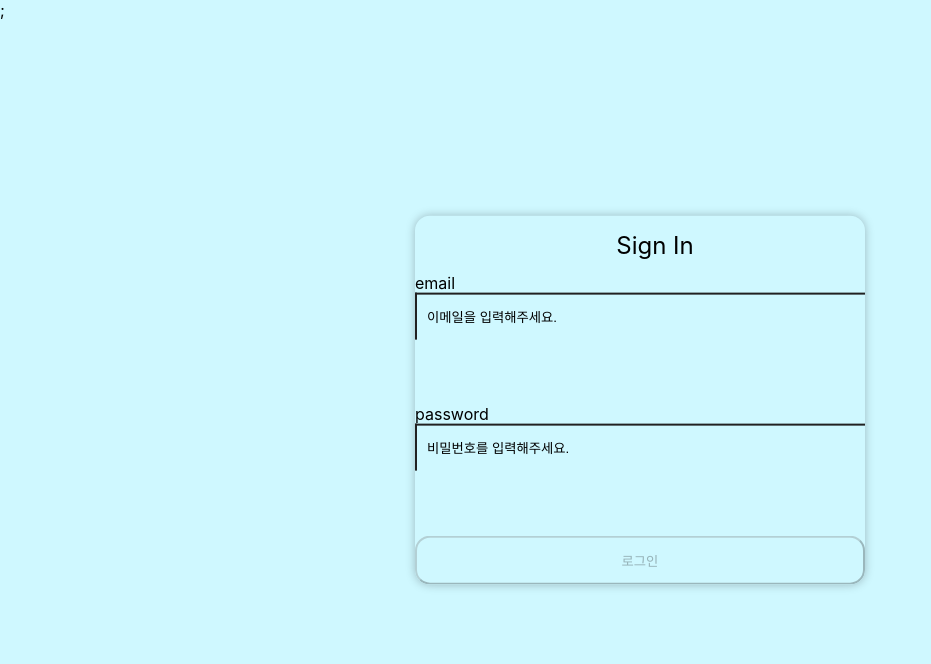
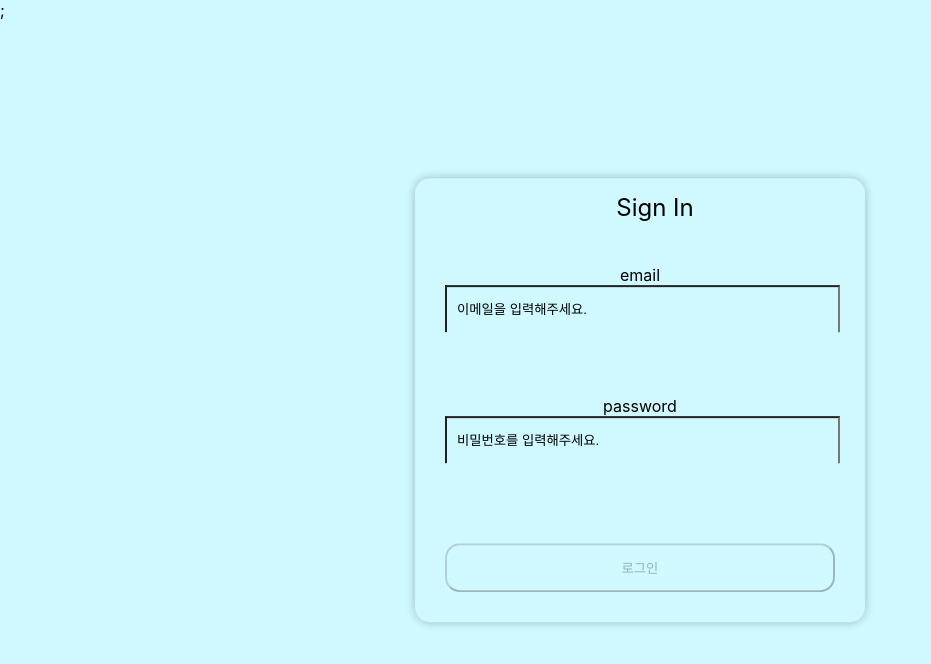
Before and after one commit to pre-onboarding-12th-4/pre-onboarding-12th-1-4, a React (Create React App) app: page /signin in a window 1280 px wide. Shown: the top 664 px of the page, without its empty margins (0-931 px from the left). Built offline with nearby package versions, Linux system fonts and the light colour scheme.

Commit message:
Refactor: button, input 컴포넌트 수정

```diff
--- a/src/components/auth/SignInForm.tsx
+++ b/src/components/auth/SignInForm.tsx
@@ -3,6 +3,15 @@ import Input from 'components/common/Input';
 import { AuthContext } from 'context/auth/AuthContext';
 import useFormValidation from 'hooks/useFormValidation';
 import { FormEvent, useContext } from 'react';
+import styled from 'styled-components';
+
+export const FormStyle = styled.form`
+  padding: 30px;
+  text-align: center;
+  button {
+    margin-top: 15px;
+  }
+`;
 
 export default function SignInForm() {
   const {
@@ -25,7 +34,7 @@ export default function SignInForm() {
   };
 
   return (
-    <form onSubmit={handleSubmit}>
+    <FormStyle onSubmit={handleSubmit}>
       <Input
         name='email'
         value={email}
@@ -48,14 +57,7 @@ export default function SignInForm() {
         placeholder='비밀번호를 입력해주세요.'
         dataTestId='password-input'
       />
-      <Button
-        type='submit'
-        dataTestId='signin-button'
-        disabled={!isValid}
-        text='로그인'
-        btnWidth=''
-        btnPadding=''
-      />
-    </form>
+      <Button type='submit' dataTestId='signin-button' disabled={!isValid} text='로그인' />
+    </FormStyle>
   );
 }
--- a/src/components/common/Button.tsx
+++ b/src/components/common/Button.tsx
@@ -1,4 +1,4 @@
-import React from 'react';
+import { ButtonHTMLAttributes } from 'react';
 import styled from 'styled-components';
 
 const ButtonStyle = styled.button`
@@ -13,32 +13,21 @@ const ButtonStyle = styled.button`
   }
 `;
 
-type Props = {
-  type?: React.ButtonHTMLAttributes<HTMLButtonElement>['type'];
+interface Props extends ButtonHTMLAttributes<HTMLButtonElement> {
   text: string;
-  onBtnClick?: React.MouseEventHandler<HTMLButtonElement>;
-  dataTestId: string;
-  btnWidth: string;
-  btnPadding: string;
-  disabled: boolean;
-};
+  dataTestId?: string;
+  btnWidth?: string;
+  btnPadding?: string;
+}
 
-export default function Button(props: Props) {
-  const { type, text, onBtnClick, dataTestId, btnWidth, btnPadding, disabled } = props;
-
+export default function Button({ text, dataTestId, btnWidth, btnPadding, ...ButtonProps }: Props) {
   const styleChange = {
     width: btnWidth || '100%',
     padding: btnPadding || '13px',
   };
 
   return (
-    <ButtonStyle
-      type={type ? type : 'button'}
-      onClick={onBtnClick}
-      data-testid={dataTestId}
-      style={styleChange}
-      disabled={disabled}
-    >
+    <ButtonStyle data-testid={dataTestId} style={styleChange} {...ButtonProps}>
       {text}
     </ButtonStyle>
   );
--- a/src/components/common/Input.tsx
+++ b/src/components/common/Input.tsx
@@ -1,4 +1,4 @@
-import React from 'react';
+import { InputHTMLAttributes } from 'react';
 import styled from 'styled-components';
 
 const InputStyle = styled.input`
@@ -21,36 +21,32 @@ const WarningText = styled.p`
   height: 28px;
 `;
 
-type Props = {
-  name: string;
-  value: string;
-  onChange: React.ChangeEventHandler<HTMLInputElement>;
-  type: string;
+interface Props extends InputHTMLAttributes<HTMLInputElement> {
+  dataTestId: string;
+  warning: string;
+  labelText: string;
   inputId: string;
-  labelText: string;
-  warning: string;
-  placeholder: string;
-  dataTestId: string;
-};
+  // ref: HTMLInputElement;
+}
 
-export default function Input(props: Props) {
-  const { name, value, onChange, type, inputId, labelText, warning, placeholder, dataTestId } =
-    props;
-
+export default function Input({
+  dataTestId,
+  warning,
+  labelText,
+  inputId,
+  // ref,
+  ...InputProps
+}: Props) {
   return (
     <>
       <label className='a11y-hidden' htmlFor={inputId}>
         {labelText}
       </label>
       <InputStyle
-        name={name}
-        value={value}
-        onChange={onChange}
-        type={type ? type : 'text'}
         id={inputId}
-        placeholder={placeholder}
         data-testid={dataTestId}
-        autoComplete={type === 'password' ? 'off' : 'on'}
+        {...InputProps}
+        // ref={ref}
       />
       <WarningText>{warning}</WarningText>
     </>
```
